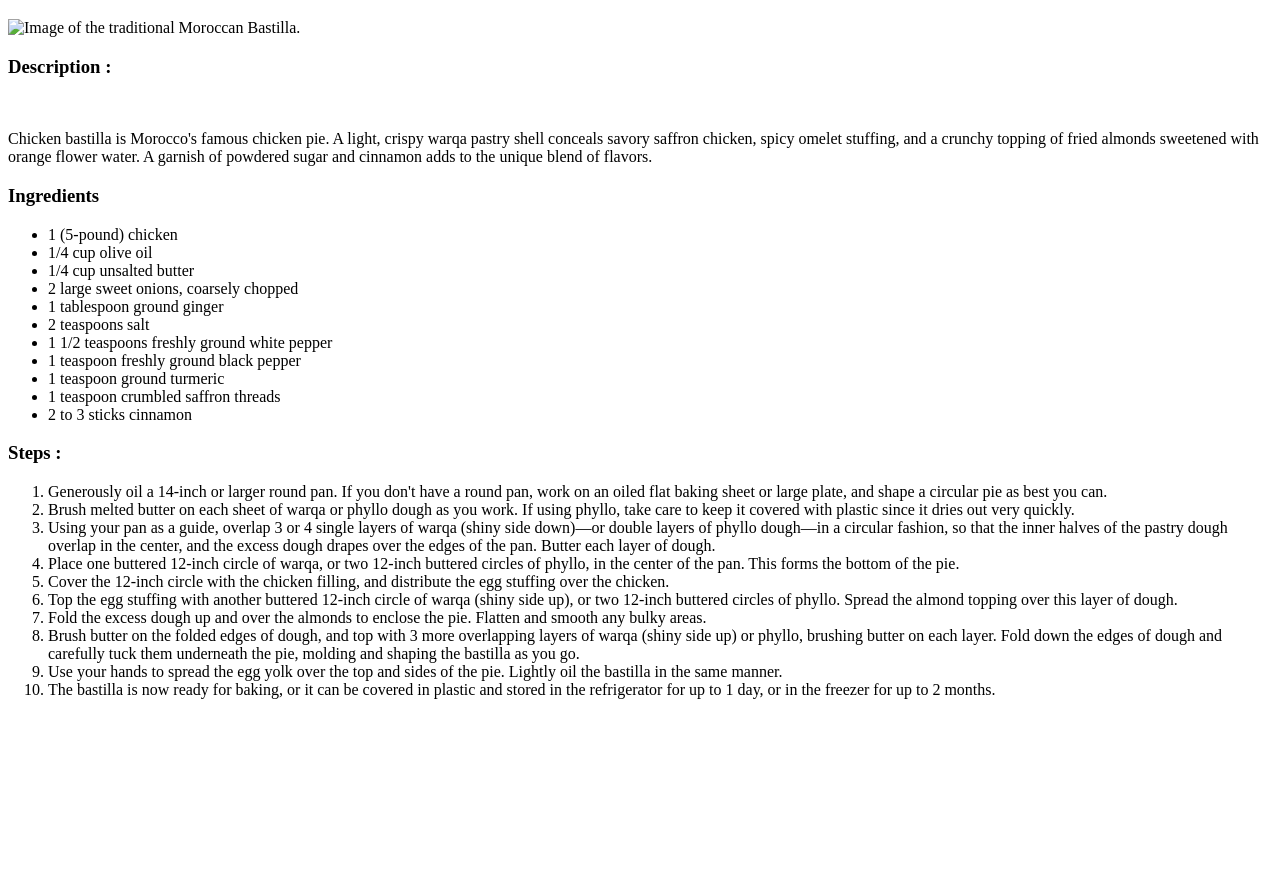
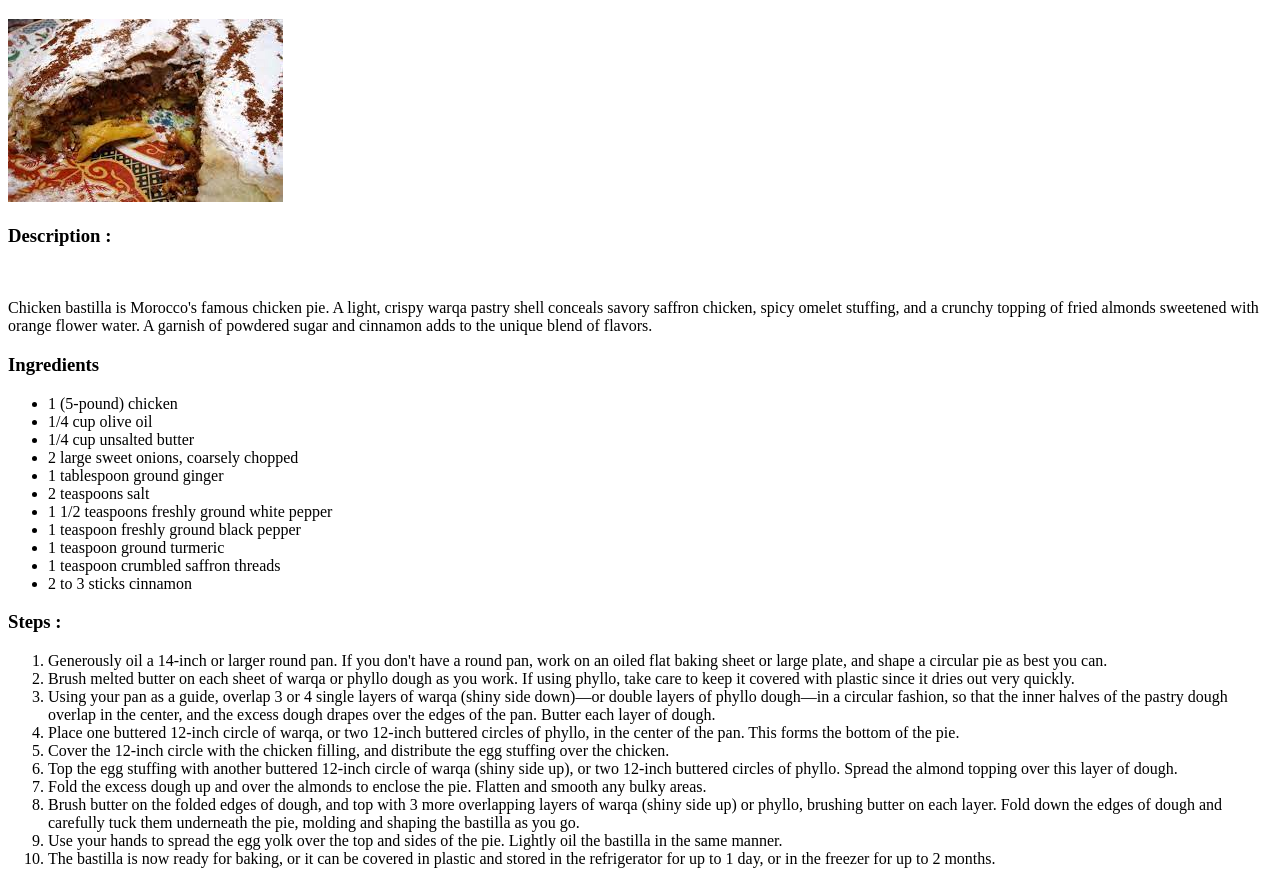
Before and after one commit to Blurr327/odin-recipes, a plain HTML site: page recipes/bastila.html in a window 1280 px wide. Shown: the part 61-945 px from the top of the page. Before the commit the page ends 800 px from the top, so only its background shows below. Drawn offline with Linux system fonts and the light colour scheme.

Commit message:
Fix description indentation, Fix bastilla image typo

```diff
--- a/recipes/bastila.html
+++ b/recipes/bastila.html
@@ -7,10 +7,9 @@
 </head>
 <body>
     <h1>Bastilla</h1>
-    <img src="Basitalla.jpg" alt="Image of the traditional Moroccan Bastilla."><br>
+    <img src="Basitalla.jpeg" alt="Image of the traditional Moroccan Bastilla."><br>
     <h3>Description : </h3><br>
-    <p>
-        Chicken bastilla is Morocco's famous chicken pie. A light, crispy warqa pastry shell conceals savory saffron chicken, spicy omelet stuffing, and a crunchy topping of fried almonds sweetened with orange flower water. A garnish of powdered sugar and cinnamon adds to the unique blend of flavors.
+    <p>Chicken bastilla is Morocco's famous chicken pie. A light, crispy warqa pastry shell conceals savory saffron chicken, spicy omelet stuffing, and a crunchy topping of fried almonds sweetened with orange flower water. A garnish of powdered sugar and cinnamon adds to the unique blend of flavors.
     </p>
     <h3>Ingredients</h3>
     <ul>
```
Also changed, not shown: recipes/bisara.html (+1 -2 lines), recipes/harira.html (+3 -5 lines).
